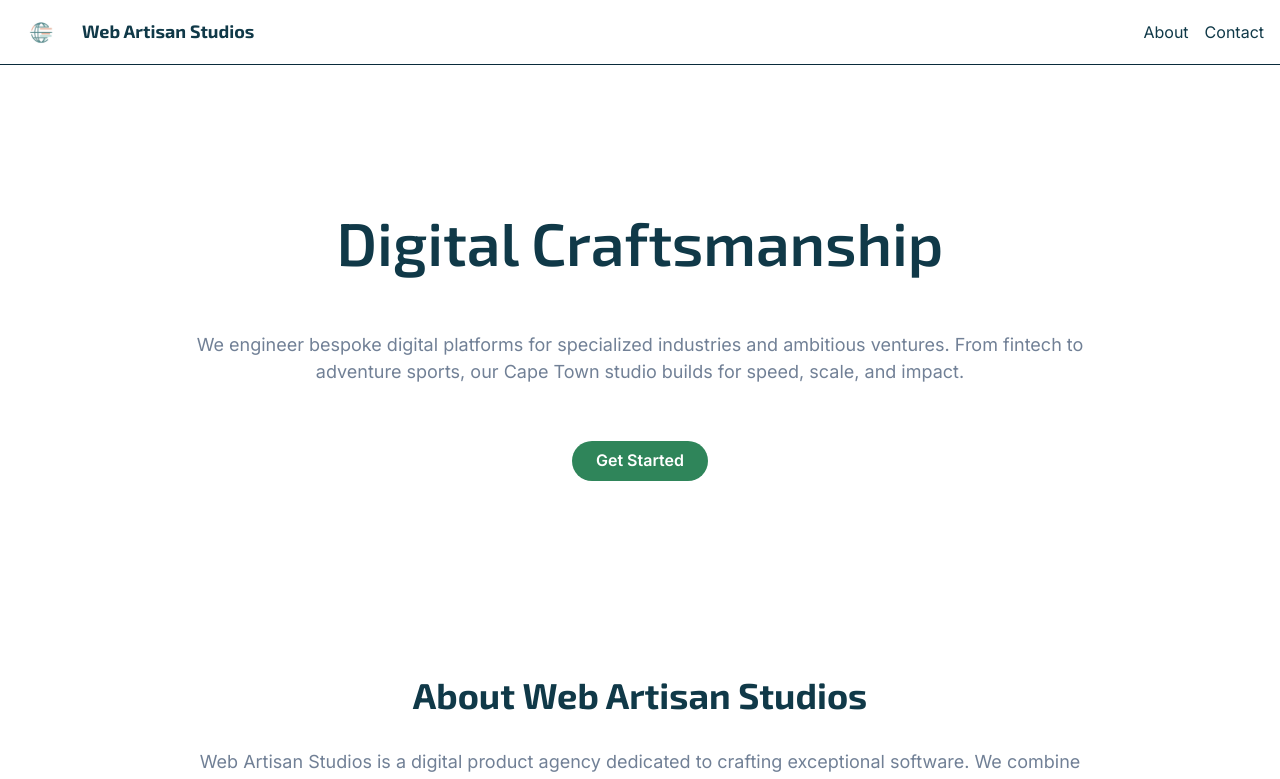
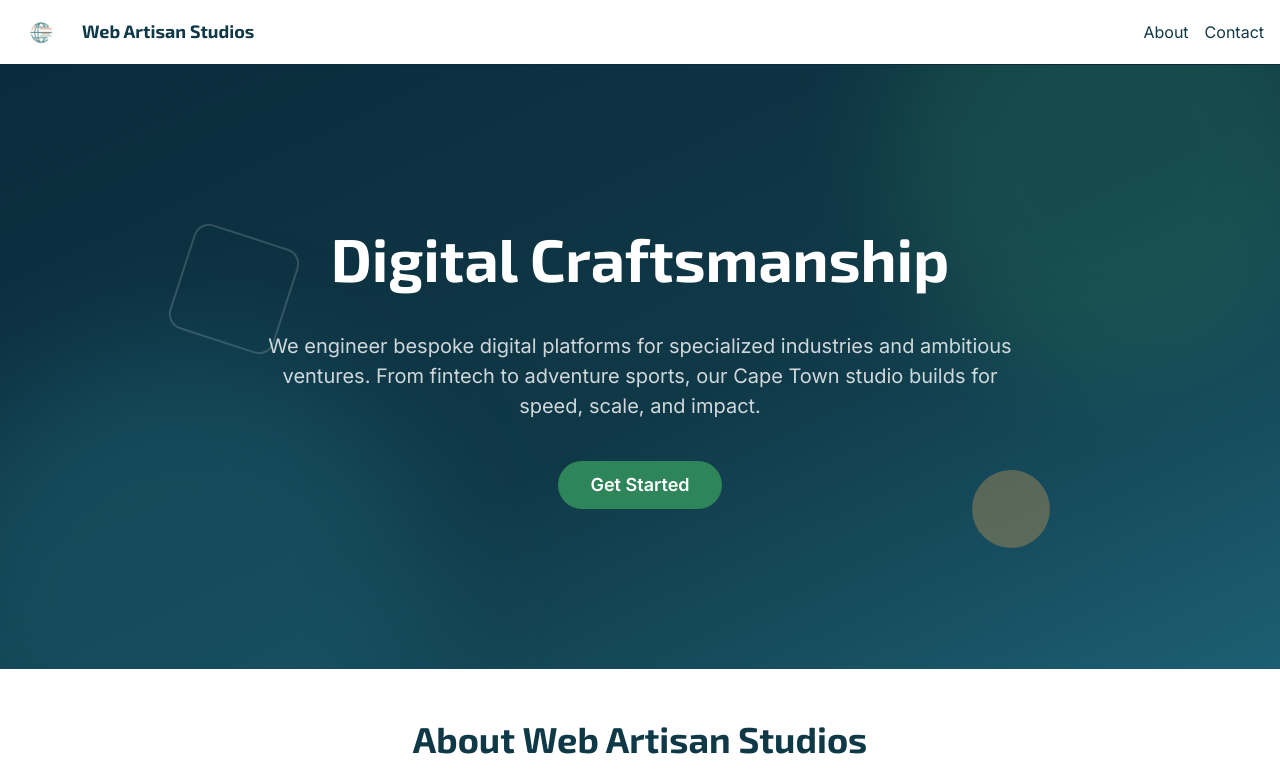
Before and after one commit to wernerbrynard/web-artisan, a Next.js app: page / in a window 1280 px wide. Shown: the top 779 px of the page. Built offline with nearby package versions, Linux system fonts and the light colour scheme; no server answers.

Commit message:
feat: add GradientBanner component and integrate it into About and Hero sections style: update styles for buttons and add section tint color fix: update sitemap URLs with new last modified dates

```diff
--- a/src/app/globals.scss
+++ b/src/app/globals.scss
@@ -12,6 +12,7 @@
   --highlight-color: #F6AD55; /* Warm muted orange for highlights */
   --button-color: #2F855A; /* Button background color */
   --button-hover-color: #2C7A7B; /* Button hover color */
+  --section-tint: #F1F6F8; /* Soft cool grey for alternating sections */
 }
 
 /* Apply color palette */
--- /dev/null
+++ b/src/components/GradientBanner.js
@@ -0,0 +1,70 @@
+// src/components/GradientBanner.js
+'use client'
+
+import { Box, Container } from '@chakra-ui/react'
+
+// Full-width brand-gradient band with layered abstract shapes.
+// Shared by the homepage hero and the About page header.
+export default function GradientBanner({ children, maxW = '6xl' }) {
+  return (
+    <Box
+      position="relative"
+      overflow="hidden"
+      bgGradient="linear(to-br, var(--main-color-dark), var(--main-color) 55%, #1c5f72)"
+    >
+      {/* Decorative abstract shapes */}
+      <Box
+        position="absolute"
+        top={{ base: '-90px', md: '-130px' }}
+        right={{ base: '-110px', md: '-50px' }}
+        w={{ base: '260px', md: '440px' }}
+        h={{ base: '260px', md: '440px' }}
+        bg="var(--accent-color)"
+        opacity={0.25}
+        rounded="full"
+        filter="blur(50px)"
+        pointerEvents="none"
+      />
+      <Box
+        position="absolute"
+        bottom={{ base: '-140px', md: '-180px' }}
+        left={{ base: '-120px', md: '-70px' }}
+        w={{ base: '300px', md: '500px' }}
+        h={{ base: '300px', md: '500px' }}
+        bg="#1c5f72"
+        opacity={0.5}
+        rounded="full"
+        filter="blur(60px)"
+        pointerEvents="none"
+      />
+      <Box
+        position="absolute"
+        top={{ base: '38%', md: '28%' }}
+        left={{ base: '8%', md: '14%' }}
+        w={{ base: '70px', md: '110px' }}
+        h={{ base: '70px', md: '110px' }}
+        border="2px solid"
+        borderColor="whiteAlpha.300"
+        rounded="2xl"
+        transform="rotate(18deg)"
+        pointerEvents="none"
+        display={{ base: 'none', md: 'block' }}
+      />
+      <Box
+        position="absolute"
+        bottom="20%"
+        right={{ base: '8%', md: '18%' }}
+        w={{ base: '46px', md: '78px' }}
+        h={{ base: '46px', md: '78px' }}
+        bg="var(--highlight-color)"
+        opacity={0.3}
+        rounded="full"
+        pointerEvents="none"
+      />
+
+      <Container maxW={maxW} position="relative" zIndex={1}>
+        {children}
+      </Container>
+    </Box>
+  )
+}
--- a/src/components/Hero.js
+++ b/src/components/Hero.js
@@ -3,37 +3,35 @@
 
 import {
   Box,
-  Container,
   Heading,
   Text,
   Stack,
-  useBreakpointValue,
 } from '@chakra-ui/react'
+import GradientBanner from './GradientBanner';
 import ScrollToContactButton from './ScrollToContactButton';
 
 export default function CallToActionWithAnnotation() {
   return (
-    <Container maxW={'6xl'}>
+    <GradientBanner>
       <Stack
         as={Box}
-        spacing={{ base: 8, md: 14 }}
-        py={{ base: 20, md: 36 }}
-        textAlign="center" // Ensure the title is always center-aligned
+        spacing={{ base: 8, md: 10 }}
+        py={{ base: 24, md: 40 }}
+        textAlign="center"
       >
         <Heading
-          fontWeight={600}
+          fontWeight={700}
           fontSize={{ base: '4xl', sm: '5xl', md: '6xl' }}
           lineHeight={'110%'}
-          color={'var(--main-color)'}
+          color={'white'}
         >
           Digital Craftsmanship
         </Heading>
         <Text
-          color={'var(--text-light-color)'}
-          fontSize={'lg'}
-          maxW={'4xl'}
+          color={'whiteAlpha.800'}
+          fontSize={{ base: 'md', md: 'xl' }}
+          maxW={'3xl'}
           mx={'auto'}
-          textAlign={useBreakpointValue({ base: 'left', md: 'center' })}
         >
           We engineer bespoke digital platforms for specialized industries and ambitious ventures. From fintech to adventure sports, our Cape Town studio builds for speed, scale, and impact.
         </Text>
@@ -46,6 +44,6 @@ export default function CallToActionWithAnnotation() {
           <ScrollToContactButton />
         </Stack>
       </Stack>
-    </Container>
+    </GradientBanner>
   )
 }
--- a/src/components/ScrollToContactButton.js
+++ b/src/components/ScrollToContactButton.js
@@ -14,7 +14,8 @@ export default function ScrollToContactButton() {
       colorScheme={'accent-color'}
       bg={'var(--accent-color)'}
       rounded={'full'}
-      px={6}
+      size={'lg'}
+      px={8}
       _hover={{
         bg: 'var(--button-hover-color)',
       }}
--- a/src/components/ServicesSection.js
+++ b/src/components/ServicesSection.js
@@ -47,6 +47,7 @@ const Feature = ({ title, text, icon }) => {
 
 export default function ServicesSection() {
   return (
+    <Box bg={'var(--section-tint)'}>
     <Container maxW={'6xl'} py={16}>
       <Stack spacing={4} as={Container} maxW={'4xl'} textAlign={'center'} mb={12}>
         <Heading color={'var(--main-color)'} fontSize={{ base: '3xl', md: '4xl' }}>
@@ -88,5 +89,6 @@ export default function ServicesSection() {
         />
       </SimpleGrid>
     </Container>
+    </Box>
   );
 }
```
Also changed, not shown: src/app/about/page.js (+16 -8 lines), 1 other file (tests, documents, lock files or other folders).
